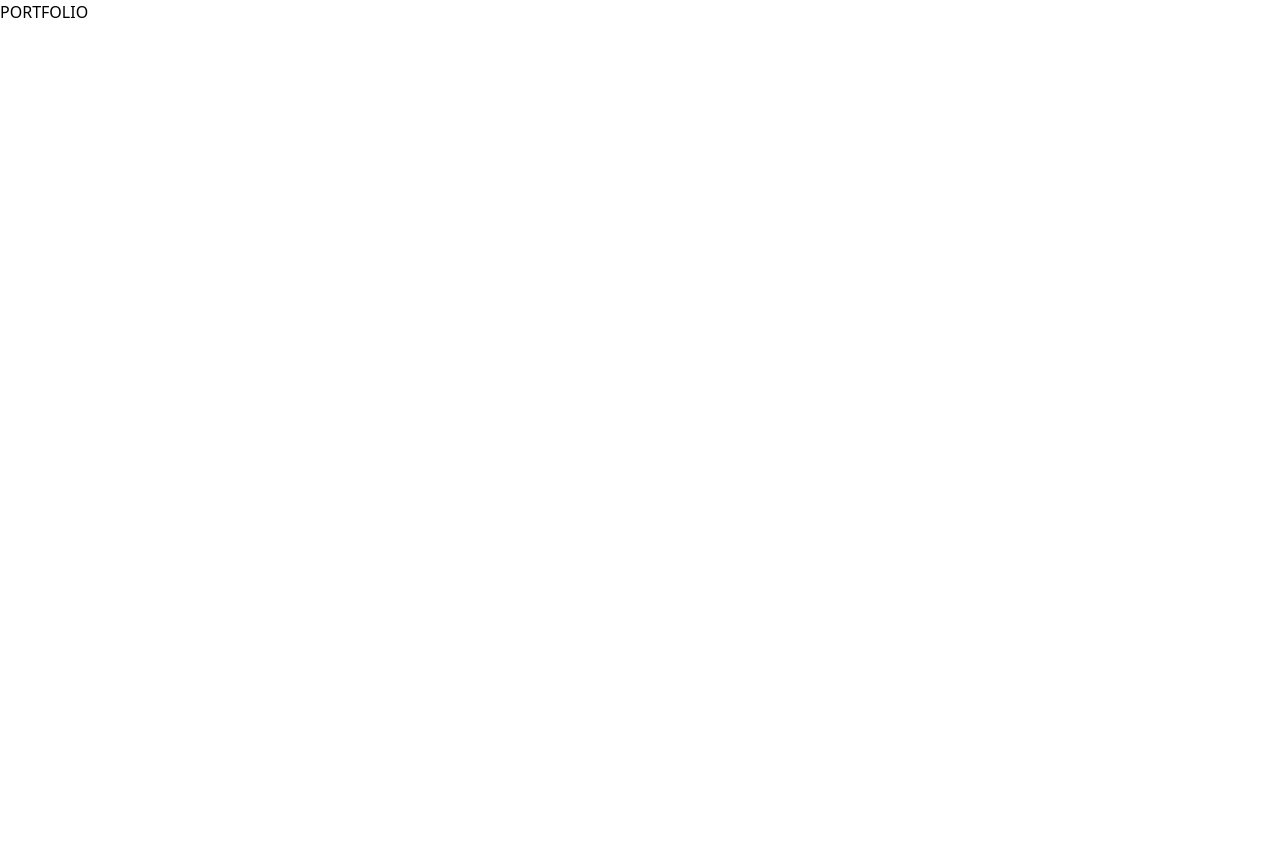
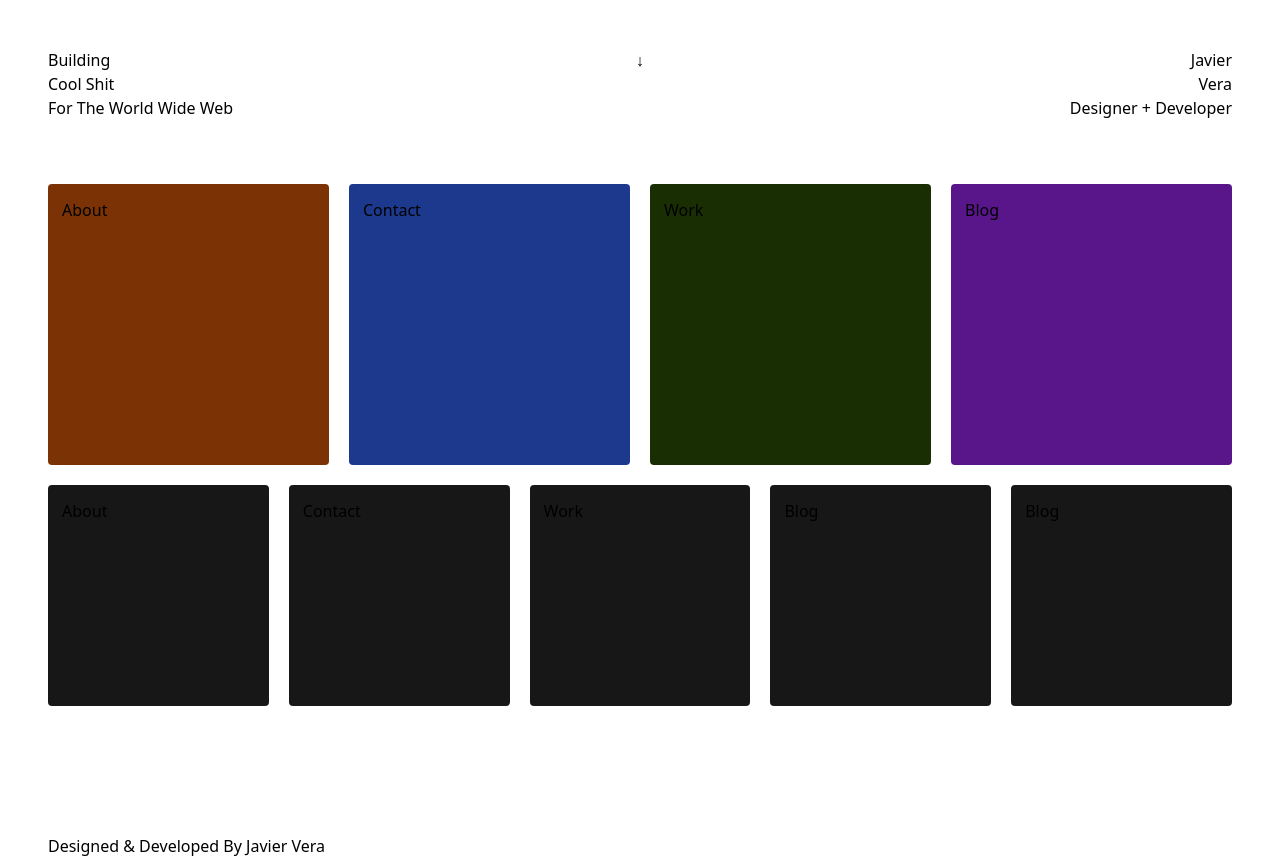
Before and after one commit to GosuBoy/Portfolio, a website built with Vite: page index.html in a window 1280 px wide. Before the commit the page ends 800 px from the top, so only its background shows below. Built offline with nearby package versions, Linux system fonts and the light colour scheme.

Commit message:
barebones page structure

```diff
--- a/index.html
+++ b/index.html
@@ -6,10 +6,64 @@
     <meta name="viewport" content="width=device-width, initial-scale=1.0" />
     <title>Vite + TS</title>
   </head>
-  <body>
-    <div id="app">
-      <div>PORTFOLIO</div>
-    </div>
+  <body class="flex flex-col gap-32 pt-12">
+    <header class="flex justify-center text-center fixed top-0 w-full pt-12">
+      <nav>↓</nav>
+    </header>
+    <main class="px-12 flex flex-col gap-16">
+      <div class="flex justify-between">
+        <div class="text-left">
+          <div>
+            Building
+            <br />
+            Cool Shit
+          </div>
+          <div>For The World Wide Web</div>
+        </div>
+        <div class="text-right">
+          <div>
+            Javier
+            <br />
+            Vera
+          </div>
+          <div>Designer + Developer</div>
+        </div>
+      </div>
+      <div class="flex flex-col gap-5">
+        <div class="flex gap-5">
+          <div class="w-full bg-amber-900 rounded aspect-square p-3.5">
+            About
+          </div>
+          <div class="w-full bg-blue-900 rounded aspect-square p-3.5">
+            Contact
+          </div>
+          <div class="w-full bg-lime-950 rounded aspect-square p-3.5">Work</div>
+          <div class="w-full bg-purple-900 rounded aspect-square p-3.5">
+            Blog
+          </div>
+        </div>
+        <div class="flex gap-5">
+          <div class="w-full bg-neutral-900 rounded aspect-square p-3.5">
+            About
+          </div>
+          <div class="w-full bg-neutral-900 rounded aspect-square p-3.5">
+            Contact
+          </div>
+          <div class="w-full bg-neutral-900 rounded aspect-square p-3.5">
+            Work
+          </div>
+          <div class="w-full bg-neutral-900 rounded aspect-square p-3.5">
+            Blog
+          </div>
+          <div class="w-full bg-neutral-900 rounded aspect-square p-3.5">
+            Blog
+          </div>
+        </div>
+      </div>
+    </main>
+    <footer class="px-12">
+      <div>Designed & Developed By Javier Vera</div>
+    </footer>
     <script type="module" src="/src/main.ts"></script>
   </body>
 </html>
```
